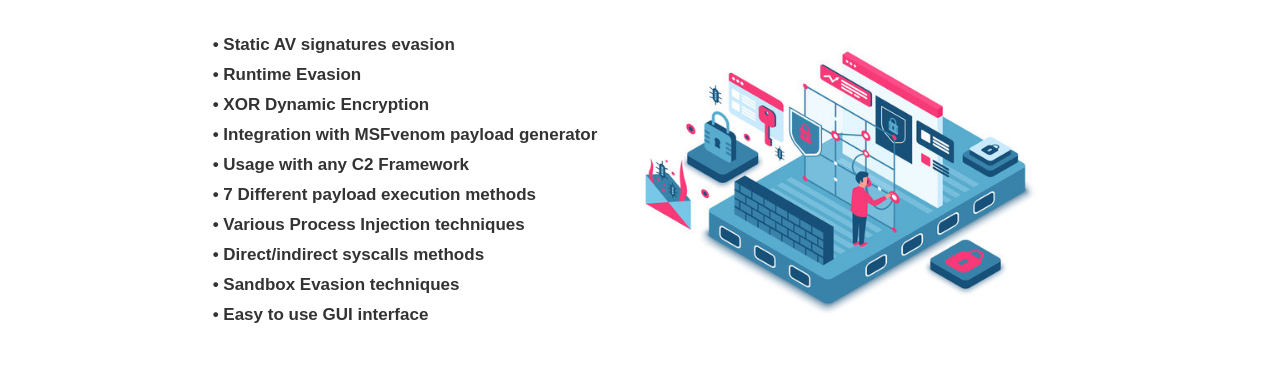
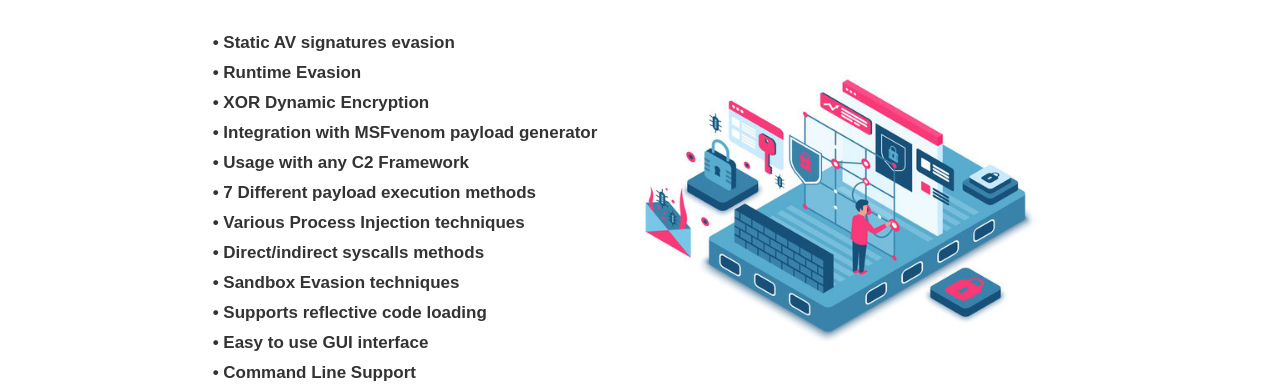
Before and after one commit to rsdimov/web, a plain HTML site: page features.html in a window 1280 px wide. Shown: the part 231-622 px from the top of the page. Drawn offline with Linux system fonts and the light colour scheme.

Commit message:
Update features.html

```diff
--- a/features.html
+++ b/features.html
@@ -183,7 +183,9 @@
 		<p style="font-family: Arial; font-size: 17px; color: #333; margin-bottom: 10px;"><strong>• Various Process Injection techniques</strong></p>
 		<p style="font-family: Arial; font-size: 17px; color: #333; margin-bottom: 10px;"><strong>• Direct/indirect syscalls methods</strong></p>
 		<p style="font-family: Arial; font-size: 17px; color: #333; margin-bottom: 10px;"><strong>• Sandbox Evasion techniques</strong></p>
+		<p style="font-family: Arial; font-size: 17px; color: #333; margin-bottom: 10px;"><strong>• Supports reflective code loading</strong></p>
 		<p style="font-family: Arial; font-size: 17px; color: #333; margin-bottom: 10px;"><strong>• Easy to use GUI interface</strong></p>
+		<p style="font-family: Arial; font-size: 17px; color: #333; margin-bottom: 10px;"><strong>• Command Line Support</strong></p>
 			</div>
 		<div class="image">
             <img src="2.jpg" alt="Image" style="max-width: 100%; max-height: 300px;">
```
